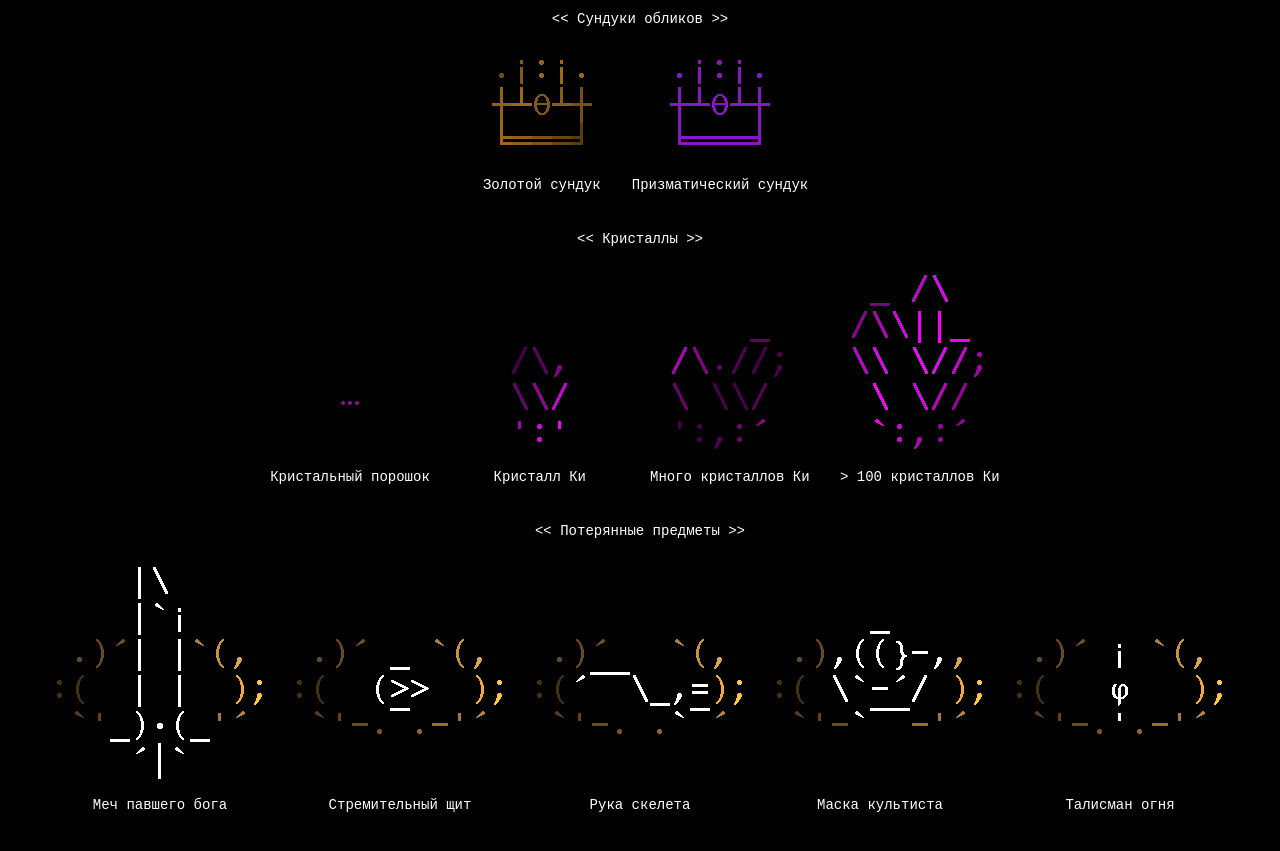
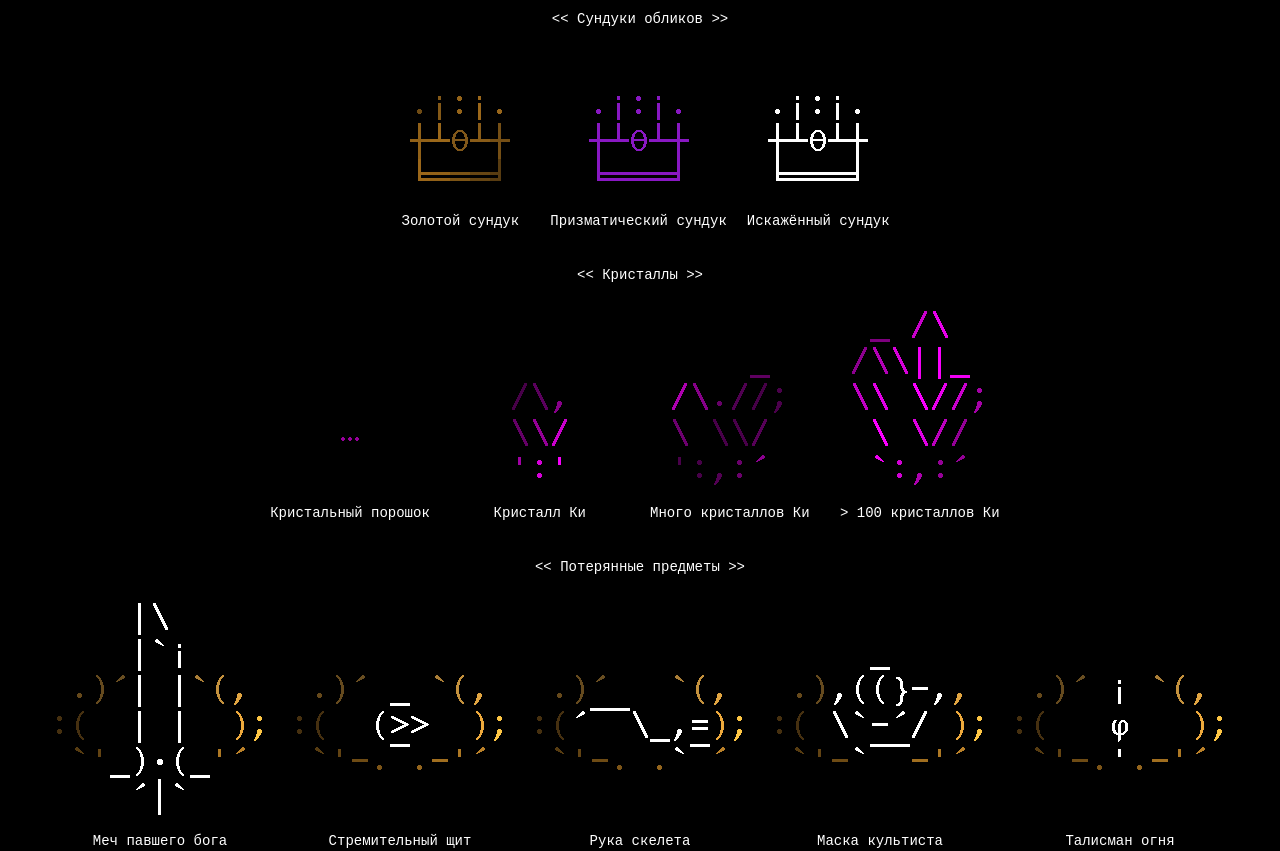
Before and after one commit to Catalyst-42/chest-collection, a plain HTML site: page index.html in a window 1280 px wide. Shown: the part 2343-3194 px from the top of the page. Drawn offline with Linux system fonts and the light colour scheme.

Commit message:
Chest of glitch collection

```diff
--- a/index.html
+++ b/index.html
@@ -96,6 +96,7 @@
   <div class="block">
     <div class="card"> <img src="./Chests/Rare/golden.gif"> <p>Золотой сундук</p> </div>
     <div class="card"> <img src="./Chests/Rare/prismatic.gif"> <p>Призматический сундук</p> </div>
+    <div class="card"> <img src="./Chests/Rare/glitch-cropped.gif"> <p>Искажённый сундук</p> </div>
   </div>
 
   <p><< Кристаллы >></p>
```
Also changed, not shown: index_eng.html (+1 -0 lines), Chests/Rare/glitch-cropped.gif (added), Chests/Rare/glitch-cropped.png (added), Chests/Rare/glitch.gif (added), Chests/Rare/glitch.png (added), 3 other files.
